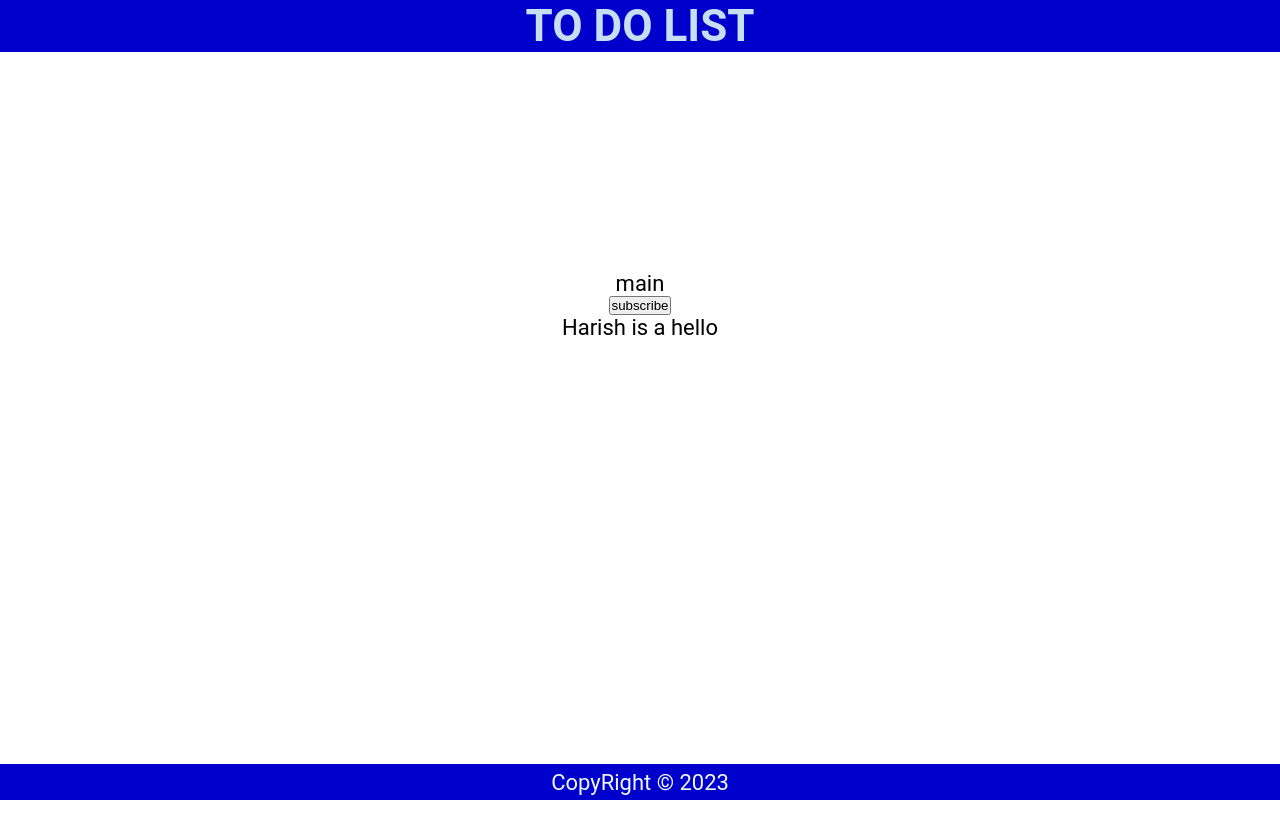
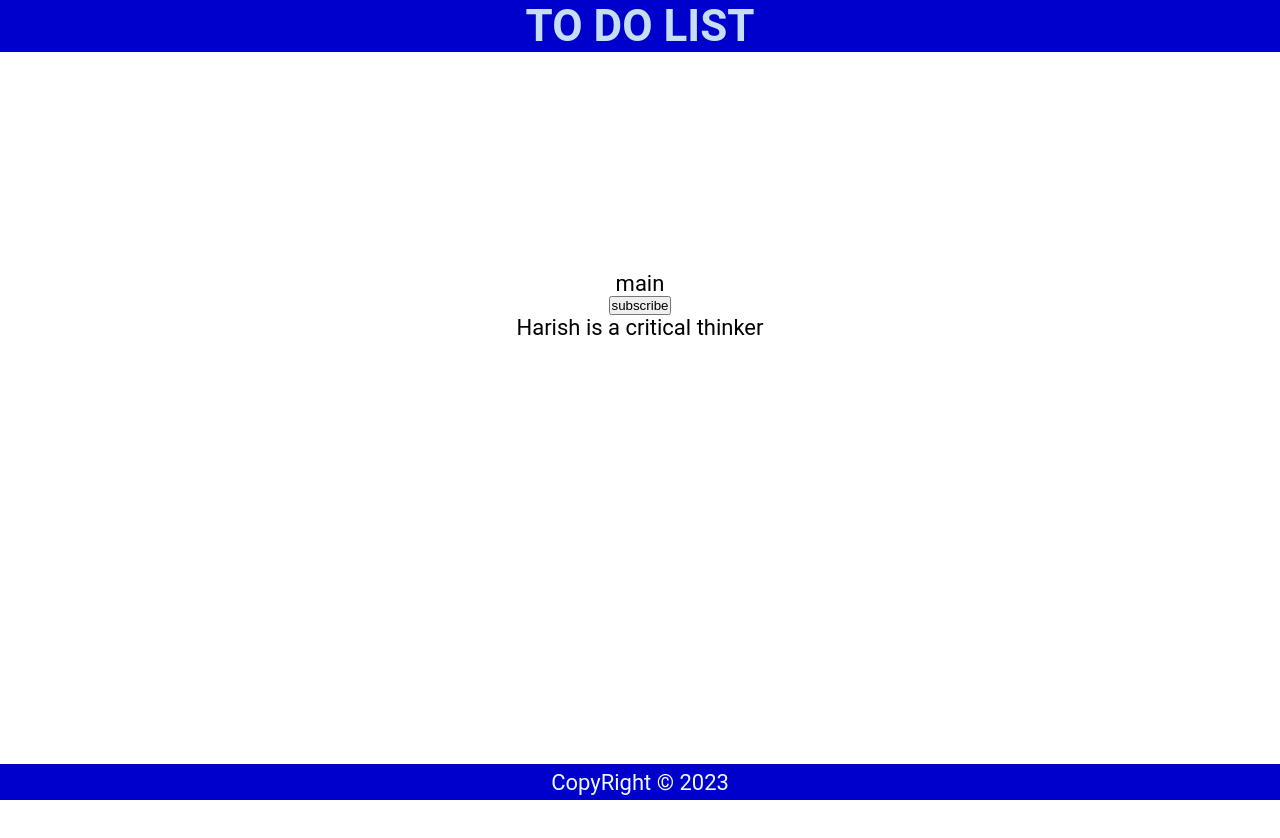
Before and after one commit to HarishM-git/react-projects, a React (Create React App) app in the folder money/: page / in a window 1280 px wide. Shown: the top 838 px of the page. Built offline with nearby package versions, Linux system fonts and the light colour scheme.

Commit message:
now also use state

```diff
--- a/money/src/Main.js
+++ b/money/src/Main.js
@@ -5,7 +5,7 @@ const Main = () => {
 
 
 
-  const [name,setName]=useState('hello');
+  const [name,setName]=useState('critical thinker');
 
 
   function change(){
```
